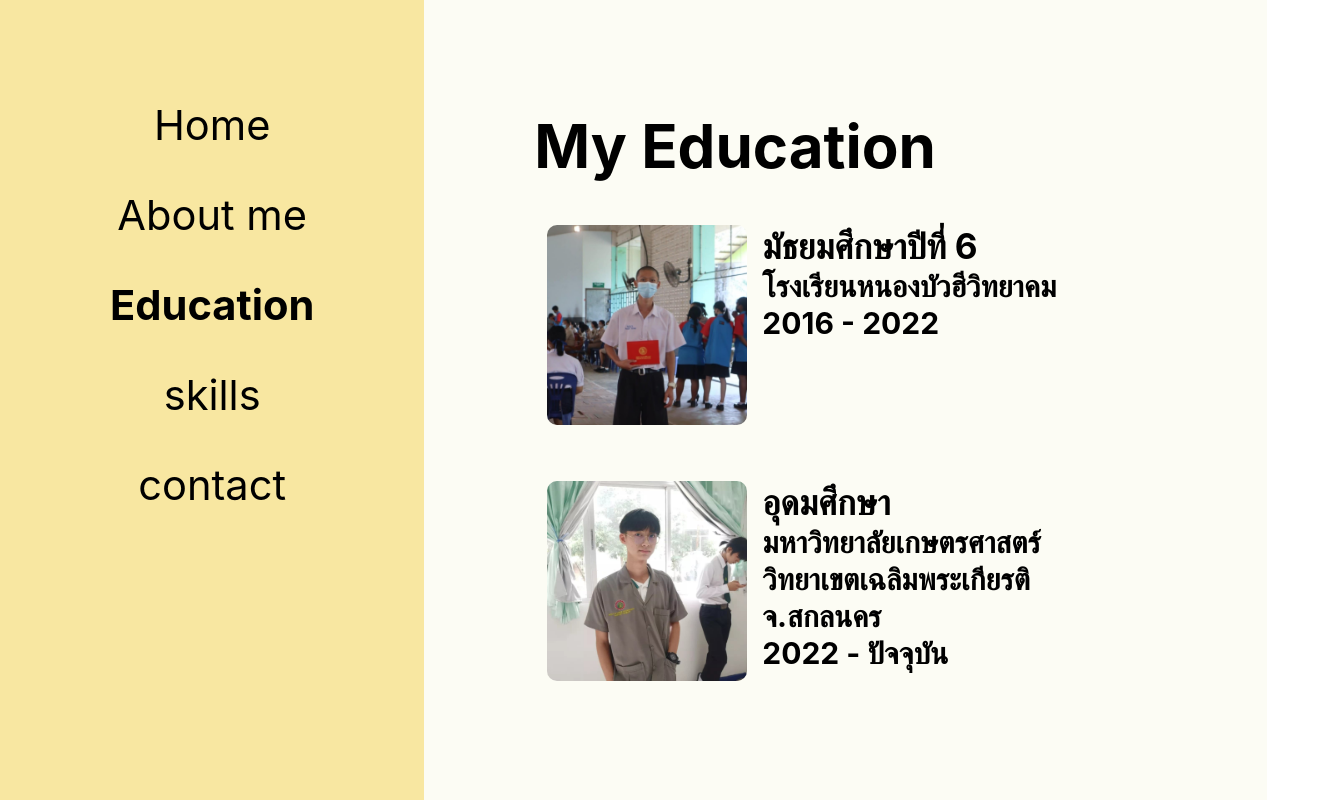
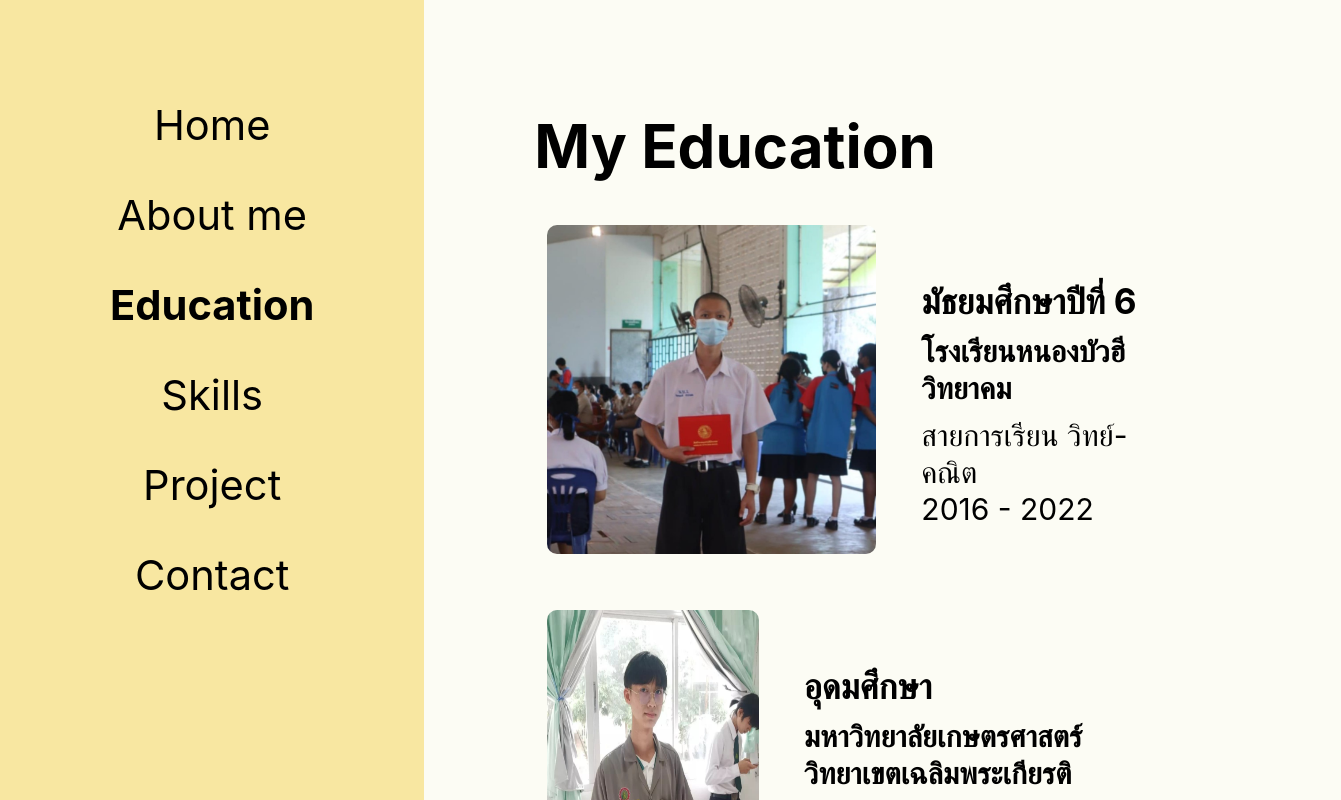
Before and after one commit to Chisanuphong2407/Chisanuphong2407.github.io, a React (Create React App) app: page /Education in a window 1280 px wide. Shown: the top 800 px of the page, 1341 px wide, since content can reach past the window. Built offline with nearby package versions, Linux system fonts and the light colour scheme.

Commit message:
project update

```diff
--- a/src/App.css
+++ b/src/App.css
@@ -135,10 +135,12 @@ nav ul li a {
   font-size: 60px;
 }
 
-.schoolpic {
+.widecard-image {
   border-radius: 10px;
-  width: 200px;
-  height: 200px;
+  min-width: 200px;
+  min-height: 200px;
+  max-width: 400px;
+  max-height: 400px;
   margin: 5px;
 }
 
@@ -148,9 +150,12 @@ nav ul li a {
   transition: 0.3s;
   border-radius: 10px;
   padding: 0.5rem;
-  animation: Slidein 0.7s forwards;
 }
 
+.widecard-animated {
+  opacity: 0;
+  animation: fadeIn 0.7s forwards;
+}
 .widecard:hover {
   color: #f9f9f9;
   background: #1c2e4a;
@@ -159,8 +164,25 @@ nav ul li a {
 
 .widecard-con {
   text-align: left;
-  margin: 5px auto auto 10px;
+  margin: 60px 40px auto 40px;
   font-size: 30px;
+}
+
+.widecard-con h3 {
+  margin-bottom: 10px;
+}
+
+.widecard-con h4 {
+  margin-bottom: 10px;
+}
+
+.widecard-video {
+  max-height: 500px;
+}
+
+.Linkproject {
+  text-decoration: none;
+  color: inherit;
 }
 
 .skills ul {
@@ -171,7 +193,7 @@ nav ul li a {
   flex-wrap: wrap;
   box-sizing: border-box;
   justify-content: center;
-  animation: fadeIn 0.7s forwards
+  animation: fadeIn 0.7s forwards;
 }
 
 .skills li {
--- a/src/App.js
+++ b/src/App.js
@@ -9,11 +9,12 @@ import Education from "./contents/education";
 import About from "./contents/About";
 import Skills from "./contents/skills";
 import Contact from "./contents/Contact";
+import Project from "./contents/Project"
 
 function App() {
   return (
     <Router>
-      <div className="App">
+      <div className="App" id="container">
         <Navbar />
         <Routes>
           <Route path="/" element={<Home />}></Route>
@@ -21,6 +22,7 @@ function App() {
           <Route path="/Education" element={<Education />}></Route>
           <Route path="/Skills" element={<Skills />}></Route>
           <Route path="/Contact" element={<Contact />}></Route>
+          <Route path="/Project" element={<Project />}></Route>
         </Routes>
       </div>
     </Router>
--- a/src/components/Navbar.js
+++ b/src/components/Navbar.js
@@ -1,20 +1,21 @@
-import React,{ Component } from 'react'
-import Navitems from './Navitems'
+import React, { Component } from "react";
+import Navitems from "./Navitems";
 
 class Navbar extends Component {
-    render(){
-        return(
+  render() {
+    return (
       <nav>
         <ul>
-                    <Navitems item="Home" tolink="/" ></Navitems>
+          <Navitems item="Home" tolink="/"></Navitems>
           <Navitems item="About me" tolink="/About"></Navitems>
           <Navitems item="Education" tolink="/Education"></Navitems>
-                    <Navitems item="skills" tolink="/skills"></Navitems>
-                    <Navitems item="contact" tolink="/contact"></Navitems>
+          <Navitems item="Skills" tolink="/skills"></Navitems>
+          <Navitems item="Project" tolink="/project"></Navitems>
+          <Navitems item="Contact" tolink="/contact"></Navitems>
         </ul>
       </nav>
-        )
+    );
   }
 }
 
-export default Navbar
+export default Navbar;
--- /dev/null
+++ b/src/components/Projectcard.js
@@ -0,0 +1,31 @@
+import React, { Component } from "react";
+import { Link } from "react-router-dom";
+
+class Projectcard extends Component {
+  render() {
+    return (
+      // ใช้ props ที่ส่งเข้ามาสำหรับ className และ style
+      <Link to={this.props.linkTo} className="Linkproject">
+        <div
+          className={`widecard ${this.props.classNameProp || ""}`}
+          style={this.props.styleProp}
+        >
+          <video className="widecard-video" controls muted autoPlay loop>
+            <source src={this.props.video} type="video/mp4" />
+            {/* คุณสามารถเพิ่ม source สำหรับ format อื่นๆ ได้ เช่น type="video/webm" */}
+            Your browser does not support the video tag.
+          </video>
+
+          <div className="widecard-con">
+            <h3>{this.props.title}</h3>
+            <h4>tools: {this.props.tools}</h4>
+            <p>{this.props.detail}</p>
+            <p>{this.props.link}</p>
+          </div>
+        </div>
+      </Link>
+    );
+  }
+}
+
+export default Projectcard;
--- a/src/components/Widecard.js
+++ b/src/components/Widecard.js
@@ -3,16 +3,26 @@ import React, { Component } from "react";
 class Widecard extends Component {
   render() {
     return (
-      <div className="widecard">
-        <img src={this.props.img} className="schoolpic" />
-        <div className="widecard-con">
-          <h3>{this.props.title}</h3>
-          <h4 className="secondtext">{this.props.where}</h4>
-          <h4 className="secondtext">
-            {this.props.from} - {this.props.to}
-          </h4>
+      // ใช้ props ที่ส่งเข้ามาสำหรับ className และ style
+        <div
+          className={`widecard ${this.props.classNameProp || ""}`}
+          style={this.props.styleProp}
+        >
+          <img
+            src={this.props.img}
+            alt={this.props.title}
+            className="widecard-image"
+          />
+
+          <div className="widecard-con">
+            <h3>{this.props.title}</h3>
+            <h4>{this.props.where}</h4>
+            <p>{this.props.detail}</p>
+            <p>
+              {this.props.from} - {this.props.to}
+            </p>
+          </div>
         </div>
-      </div>
     );
   }
 }
--- /dev/null
+++ b/src/contents/Project.js
@@ -0,0 +1,51 @@
+import React, { Component } from "react";
+import Social from "../components/Social";
+import miniProject from "../asset/miniProject.mp4";
+import Projectcard from "../components/Projectcard";
+import Bigproject from "../asset/Bigproject.mp4"
+
+class Project extends Component {
+  render() {
+    const delaystep = 0.2;
+    const project = [
+      {
+        title: "แคตตาล็อกเกี่ยวกับการ์ดเกม",
+        tools: "React Native,expo,Node.js",
+        video: miniProject,
+        detail:"ในโปรเจคนี้เป็นมินิโปรเจคที่พัฒนาในการเรียนวิชา Mobile application ซึ่งเป็นโปรเจคที่ผู้พัฒนาได้ฝึกและทดลองเกี่ยวกับการใช้ component ต่างๆ ในการพัฒนา",
+        link: 'https://github.com/Chisanuphong2407/card-came-catelog'
+      },
+      {
+        title: "ระบบจัดการแข่งขัน TCG (กำลังศึกษาและพัฒนา)",
+        tools: "React Native,expo,Node.js,express.js,Mysql,RestfulApi",
+        video: Bigproject,
+        detail:"โปรเจคนี้เป็นปริญญานิพนธ์ เป็นระบบการจัดการแข่งขันการ์ดเกมประกอบด้วยระบการสร้างกิจกรรม สมัคร และทำการแข่งขัน พัฒนาในแพลตฟอร์ม Mobile",
+        link: 'https://github.com/Chisanuphong2407/TCGCompanions'
+      },
+    ];
+    return (
+      <div className="condiv">
+        <h1 className="subtopic">Project</h1>
+        {project.map((data, index) => {
+          const animationDelay = index * delaystep; // คำนวณ delay สำหรับแต่ละการ์ด
+
+          return (
+
+            <Projectcard
+              key={index} // ใช้ index เป็น key ชั่วคราว (ควรใช้ unique ID ถ้ามี)
+              video={data.video}
+              title={data.title}
+              detail={data.detail}
+              tools={data.tools}
+              classNameProp="widecard-animated" // ส่ง className เข้าไปให้ Widecard
+              styleProp={{ animationDelay: `${animationDelay}s` }} // ส่ง inline style เข้าไป
+              linkTo={data.link}
+            />
+          );
+        })}
+      </div>
+    );
+  }
+}
+
+export default Project;
--- a/src/contents/education.js
+++ b/src/contents/education.js
@@ -5,25 +5,46 @@ import universitypic from "../img/university.jpeg";
 
 class Education extends Component {
   render() {
+    const delaystep = 0.2;
+    const education = [
+      {
+        img: schoolpic,
+        title: "มัธยมศึกษาปีที่ 6",
+        where: "โรงเรียนหนองบัวฮีวิทยาคม",
+        detail:"สายการเรียน วิทย์-คณิต",
+        from: "2016",
+        to: "2022",
+      },
+      {
+        img: universitypic,
+        title: "อุดมศึกษา",
+        detail:"สาขาวิทยาการคอมพิวเตอร์",
+        where: "มหาวิทยาลัยเกษตรศาสตร์ วิทยาเขตเฉลิมพระเกียรติ จ.สกลนคร",
+        from: "2022",
+        to: "ปัจจุบัน",
+      },
+    ];
     return (
       <div className="condiv">
         <h1 className="subtopic">My Education</h1>
-        <div className="Widecardcontent">
+        {education.map((data, index) => {
+        const animationDelay = index * delaystep; // คำนวณ delay สำหรับแต่ละการ์ด
+
+        return (
           <Widecard
-            img={schoolpic}
-            title="มัธยมศึกษาปีที่ 6"
-            where="โรงเรียนหนองบัวฮีวิทยาคม"
-            from="2016"
-            to="2022"
+            key={index} // ใช้ index เป็น key ชั่วคราว (ควรใช้ unique ID ถ้ามี)
+            img={data.img}
+            title={data.title}
+            detail={data.detail}
+            where={data.where}
+            from={data.from}
+            to={data.to}
+            // เพิ่ม className สำหรับแอนิเมชั่น และกำหนด inline style สำหรับ delay
+            classNameProp="widecard-animated" // ส่ง className เข้าไปให้ Widecard
+            styleProp={{ animationDelay: `${animationDelay}s` }} // ส่ง inline style เข้าไป
           />
-          <Widecard
-            img={universitypic}
-            title="อุดมศึกษา"
-            where="มหาวิทยาลัยเกษตรศาสตร์ วิทยาเขตเฉลิมพระเกียรติ จ.สกลนคร"
-            from="2022"
-            to="ปัจจุบัน"
-          />
-        </div>
+        );
+      })}
       </div>
     );
   }
```
Also changed, not shown: 2 other files (tests, documents, lock files or other folders). Lines whose indentation alone changed are shown as unchanged.
